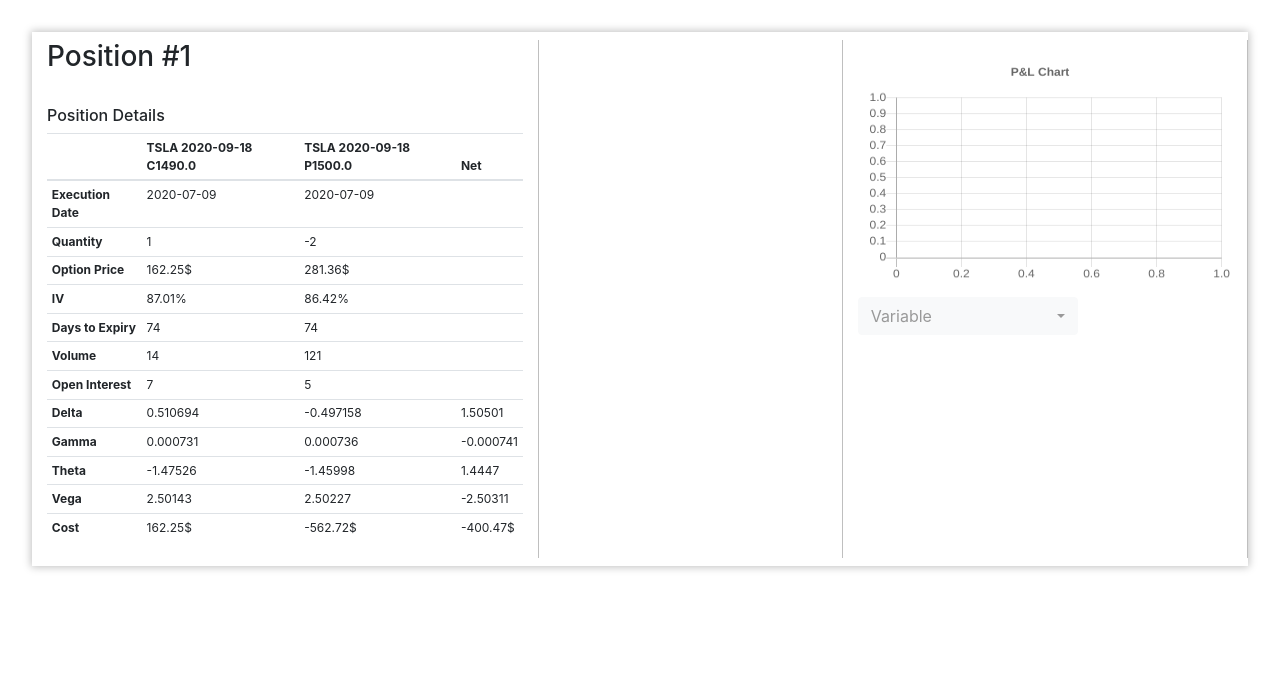
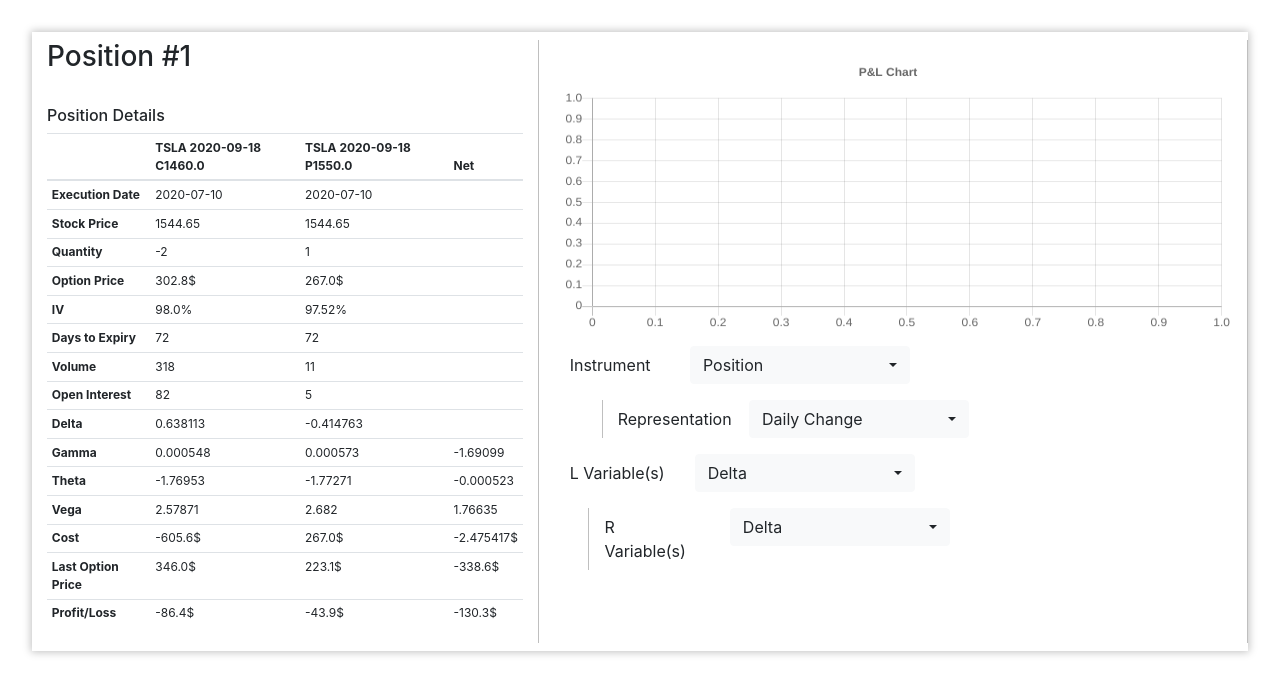
Before and after one commit to zQuantz/CGWeb, a Flask app: template templates/position_info.html in a window 1280 px wide. Shown: the top 695 px of the page. Run offline with Flask 2, Linux system fonts and the light colour scheme; the template is opened without the code that fills it, so the values that code supplies are empty; parts of the project's set-up code (start-up, migrations or seed data) failed here and were passed over; some libraries are stand-ins or nearby versions.

Commit message:
scenario pane modified. larger plot w/ more text entries

```diff
--- a/common/scenarios.py
+++ b/common/scenarios.py
@@ -362,6 +362,8 @@ class Scenarios:
 			pdetails['quantity'] = pdetails.option_id.map(oid_dir_map)
 			pdetails['cost'] = pdetails.option_price * pdetails.quantity
 
+			###############################################################################################
+
 			net = [""] * len(display_cols)
 
 			if single_ticker:
@@ -373,11 +375,12 @@ class Scenarios:
 
 			net[-1] = pdetails.pnl.sum().round(2)
 
-			transpose_cols = pdetails.option_id.values
+			###############################################################################################
 
 			c = ["pnl", "implied_volatility", "stock_price", "last_price"]
 			pdetails.loc[:, c] = pdetails.loc[:, c].round(2)
 
+			transpose_cols = pdetails.option_id.values
 			pdetails = pdetails[ordered_cols]
 			pdetails.columns = display_cols
 
--- a/templates/position_info.html
+++ b/templates/position_info.html
@@ -42,110 +42,153 @@
 					<thead>
 						<tr style="text-align: unset;">
 							<th></th>
-							<th>TSLA 2020-09-18 C1490.0</th>
-							<th>TSLA 2020-09-18 P1500.0</th>
+							<th>TSLA 2020-09-18 C1460.0</th>
+							<th>TSLA 2020-09-18 P1550.0</th>
 							<th>Net</th>
 						</tr>
 					</thead>
 					<tbody>
 						<tr>
 							<th>Execution Date</th>
-							<td>2020-07-09</td>
-							<td>2020-07-09</td>
+							<td>2020-07-10</td>
+							<td>2020-07-10</td>
+							<td></td>
+						</tr>
+						<tr>
+							<th>Stock Price</th>
+							<td>1544.65</td>
+							<td>1544.65</td>
 							<td></td>
 						</tr>
 						<tr>
 							<th>Quantity</th>
+							<td>-2</td>
 							<td>1</td>
-							<td>-2</td>
 							<td></td>
 						</tr>
 						<tr>
 							<th>Option Price</th>
-							<td>162.25$</td>
-							<td>281.36$</td>
+							<td>302.8$</td>
+							<td>267.0$</td>
 							<td></td>
 						</tr>
 						<tr>
 							<th>IV</th>
-							<td>87.01%</td>
-							<td>86.42%</td>
+							<td>98.0%</td>
+							<td>97.52%</td>
 							<td></td>
 						</tr>
 						<tr>
 							<th>Days to Expiry</th>
-							<td>74</td>
-							<td>74</td>
+							<td>72</td>
+							<td>72</td>
 							<td></td>
 						</tr>
 						<tr>
 							<th>Volume</th>
-							<td>14</td>
-							<td>121</td>
+							<td>318</td>
+							<td>11</td>
 							<td></td>
 						</tr>
 						<tr>
 							<th>Open Interest</th>
-							<td>7</td>
+							<td>82</td>
 							<td>5</td>
 							<td></td>
 						</tr>
 						<tr>
 							<th>Delta</th>
-							<td>0.510694</td>
-							<td>-0.497158</td>
-							<td>1.50501</td>
+							<td>0.638113</td>
+							<td>-0.414763</td>
+							<td></td>
 						</tr>
 						<tr>
 							<th>Gamma</th>
-							<td>0.000731</td>
-							<td>0.000736</td>
-							<td>-0.000741</td>
+							<td>0.000548</td>
+							<td>0.000573</td>
+							<td>-1.69099</td>
 						</tr>
 						<tr>
 							<th>Theta</th>
-							<td>-1.47526</td>
-							<td>-1.45998</td>
-							<td>1.4447</td>
+							<td>-1.76953</td>
+							<td>-1.77271</td>
+							<td>-0.000523</td>
 						</tr>
 						<tr>
 							<th>Vega</th>
-							<td>2.50143</td>
-							<td>2.50227</td>
-							<td>-2.50311</td>
+							<td>2.57871</td>
+							<td>2.682</td>
+							<td>1.76635</td>
 						</tr>
 						<tr>
 							<th>Cost</th>
-							<td>162.25$</td>
-							<td>-562.72$</td>
-							<td>-400.47$</td>
+							<td>-605.6$</td>
+							<td>267.0$</td>
+							<td>-2.475417$</td>
+						</tr>
+						<tr>
+							<th>Last Option Price</th>
+							<td>346.0$</td>
+							<td>223.1$</td>
+							<td>-338.6$</td>
+						</tr>
+						<tr>
+							<th>Profit/Loss</th>
+							<td>-86.4$</td>
+							<td>-43.9$</td>
+							<td>-130.3$</td>
 						</tr>
 					</tbody>
 				</table>
 
 			</div>
 
-			<div class="col-lg-3 positionSegment">
-
-			</div>
-
-			<div class="col-lg-4 positionSegment" style="margin-right: none;">
+			<div class="col-lg-7 positionSegment" style="margin-right: none;">
 
 				<div class="row">
 
 					<div class="col-lg-12" style="padding-left: 0.25rem;">
-						<canvas id="PnLChart" width="3" height="2" style="padding-top: 1rem"></canvas>
+						<canvas id="PnLChart" width="9" height="4" style="padding-top: 1rem"></canvas>
 					</div>
 
 				</div>
 
-				<div class="row">
+				<div class="row" style="margin-left: 1rem">
 
-					<div class="col-lg-12">
-
+					<div class="form-group row">
+						<label for="startDateInput" class="col-4 col-form-label">Instrument</label>
+						<div class="col-8">
 							<select class="selectpicker" id="variableSelect">
 
-							<option value="" selected disabled>Variable</option>
+								<option value="7">Position</option>
+								<option value="8">AAPL 2020-08-19 C400.0</option>
+								<option value="8">AAPL 2020-08-19 C410.0</option>
+
+							</select>
+						</div>
+					</div>
+
+					<div class="form-group row" style="margin-left: 2rem; border-left: 1px solid rgba(0, 0, 0, 0.25)">
+						<label for="startDateInput" class="col-4 col-form-label">Representation</label>
+						<div class="col-8">
+							<select class="selectpicker" id="variableSelect">
+
+								<option value="7">Daily Change</option>
+								<option value="8">Cummulative Change</option>
+
+							</select>
+						</div>
+					</div>
+
+				</div>
+
+				<div class="row" style="margin-left: 1rem">
+
+					<div class="form-group row">
+						<label for="startDateInput" class="col-4 col-form-label">L Variable(s)</label>
+						<div class="col-8">
+							<select class="selectpicker" id="variableSelect">
+
 								<option value="7">Delta</option>
 								<option value="8">Gamma</option>
 								<option value="9">Theta</option>
@@ -161,7 +204,30 @@
 								<option value="19">Ultima</option>
 
 							</select>
+						</div>
+					</div>
 
+					<div class="form-group row" style="margin-left: 1.175rem; border-left: 1px solid rgba(0, 0, 0, 0.25)">
+						<label for="startDateInput" class="col-4 col-form-label">R Variable(s)</label>
+						<div class="col-8">
+							<select class="selectpicker" id="variableSelect">
+
+								<option value="7">Delta</option>
+								<option value="8">Gamma</option>
+								<option value="9">Theta</option>
+								<option value="10">Vega</option>
+								<option value="11">Rho</option>
+								<option value="12">Vanna</option>
+								<option value="13">Vomma</option>
+								<option value="14">Charm</option>
+								<option value="15">Veta</option>
+								<option value="16">Speed</option>
+								<option value="17">Zomma</option>
+								<option value="18">Color</option>
+								<option value="19">Ultima</option>
+
+							</select>
+						</div>
 					</div>
 
 				</div>
```
Lines whose indentation alone changed are shown as unchanged.
